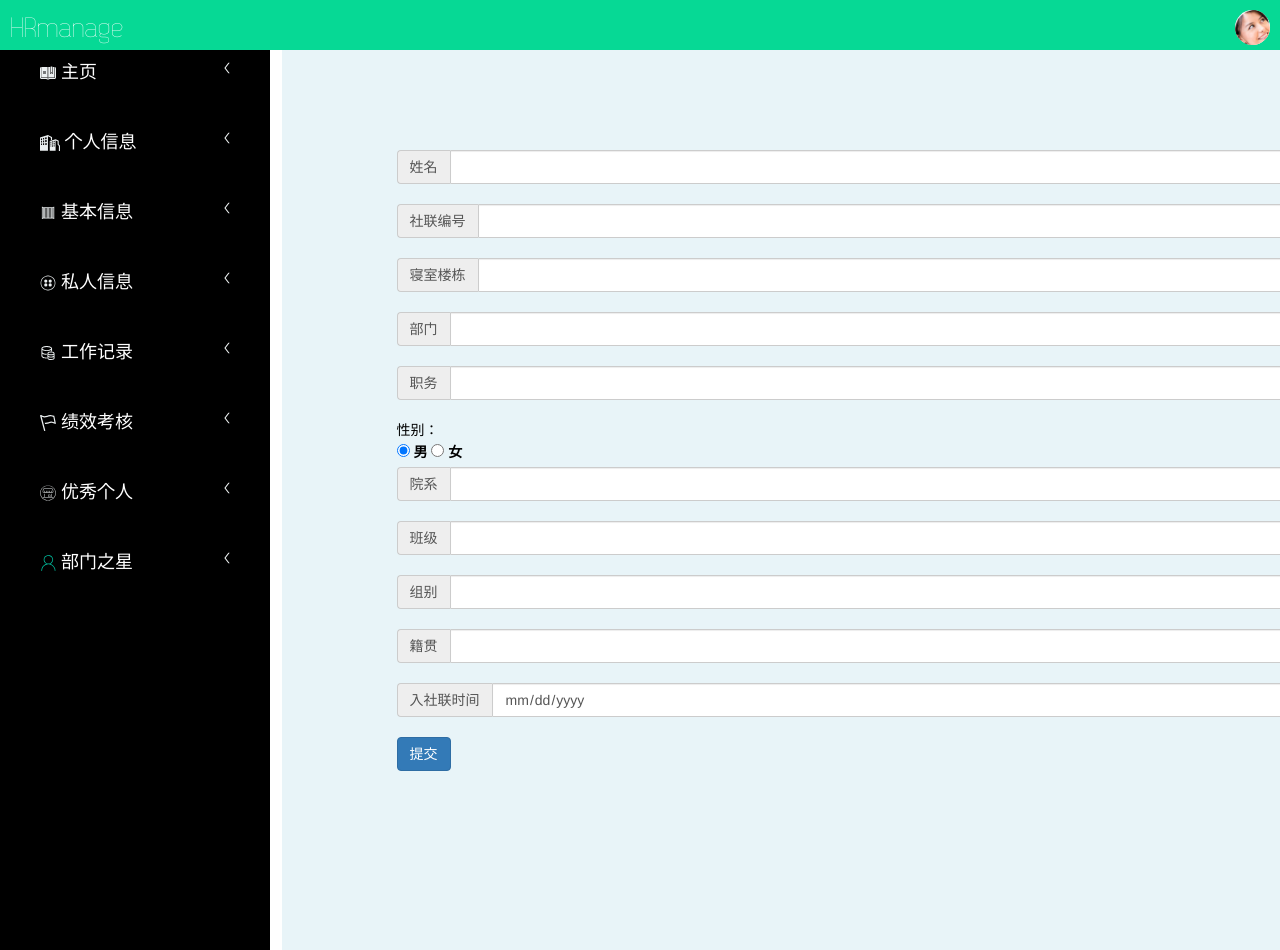
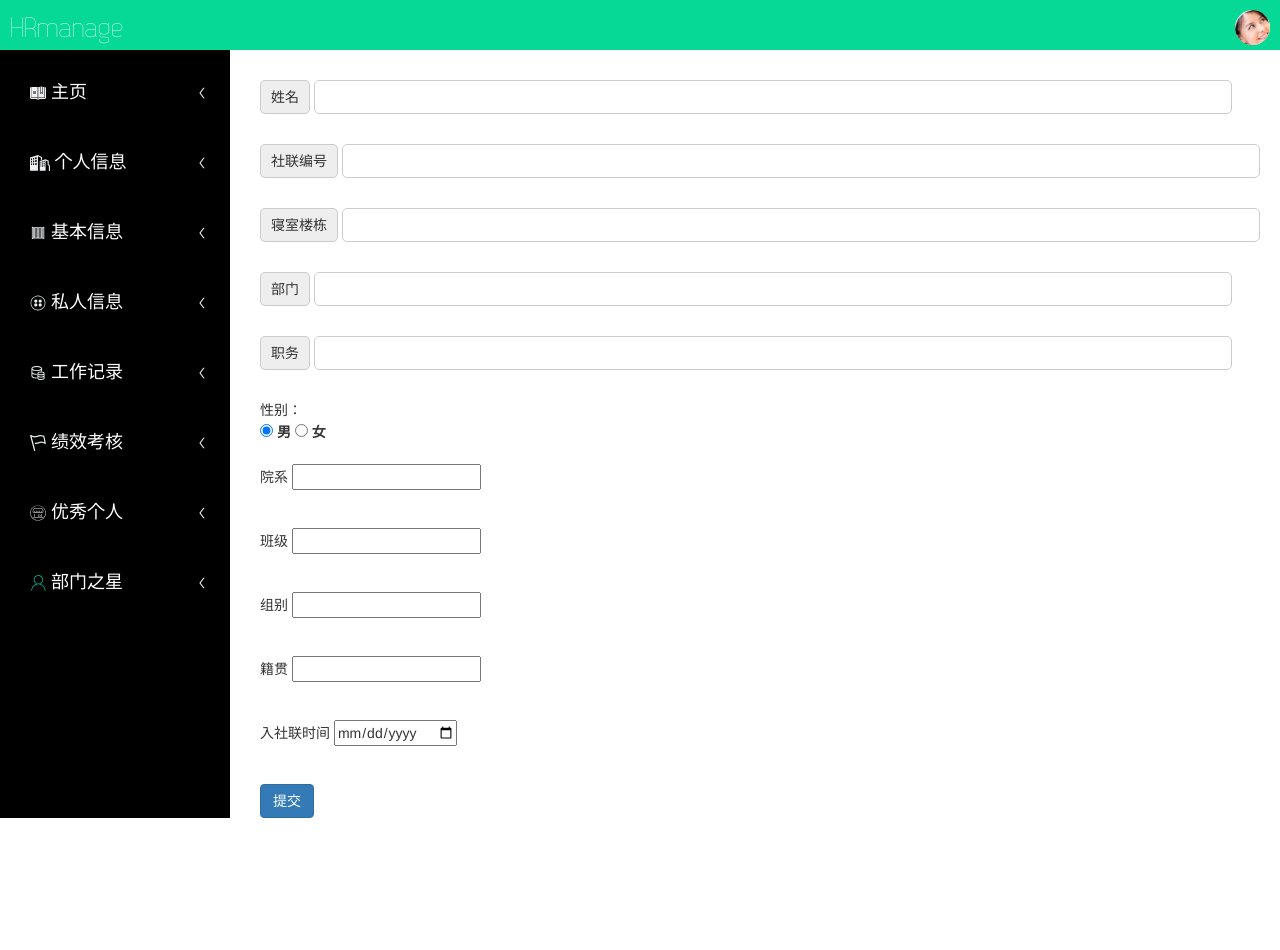
Before and after one commit to AnClark/AUHRSystem, a PHP site: page /CheckIn.html in a window 1280 px wide. After the commit the page ends 818 px from the top, so only its background shows below. Run offline with PHP 8.4, Linux system fonts and the light colour scheme; some libraries are stand-ins or nearby versions.

Commit message:
重新设计前端界面

```diff
--- a/CheckIn.html
+++ b/CheckIn.html
@@ -32,95 +32,108 @@
 </div>
 <div class="select">
     <div class="select_section1">
-<img src="image/privacy.svg">&nbsp;主页 <img src="image/ic_chevron_left.svg" align="right"></div>
+<img src="image/privacy.svg">&nbsp;主页 <img src="image/ic_chevron_left.svg" align="right" style="padding-right:20px; padding-top:5px"></div>
     <div class="select_section1">
-<img src="image/productCore.svg">&nbsp;个人信息<img src="image/ic_chevron_left.svg" align="right">
+<img src="image/productCore.svg">&nbsp;个人信息<img src="image/ic_chevron_left.svg" align="right" style="padding-right:20px; padding-top:5px">
   </div>
     <div class="select_section1">
-<img src="image/shaxian.svg">&nbsp;基本信息<img src="image/ic_chevron_left.svg" align="right">
+<img src="image/shaxian.svg">&nbsp;基本信息<img src="image/ic_chevron_left.svg" align="right" style="padding-right:20px; padding-top:5px">
   </div>
     <div class="select_section1">
-<img src="image/niukou.svg">&nbsp;私人信息<img src="image/ic_chevron_left.svg" align="right">
+<img src="image/niukou.svg">&nbsp;私人信息<img src="image/ic_chevron_left.svg" align="right" style="padding-right:20px; padding-top:5px">
   </div>
     <div class="select_section1">
-<img src="image/积分.svg">&nbsp;工作记录<img src="image/ic_chevron_left.svg" align="right"></div>
+<img src="image/积分.svg">&nbsp;工作记录<img src="image/ic_chevron_left.svg" align="right" style="padding-right:20px; padding-top:5px"></div>
     <div class="select_section1">
-<img src="image/足迹.svg">&nbsp;绩效考核<img src="image/ic_chevron_left.svg" align="right"></div>
+<img src="image/足迹.svg">&nbsp;绩效考核<img src="image/ic_chevron_left.svg" align="right" style="padding-right:20px; padding-top:5px"></div>
     <div class="select_section1">
-<img src="image/scdp_1.svg">&nbsp;优秀个人<img src="image/ic_chevron_left.svg" align="right"></div>
+<img src="image/scdp_1.svg">&nbsp;优秀个人<img src="image/ic_chevron_left.svg" align="right" style="padding-right:20px; padding-top:5px"></div>
     <div class="select_section1">
-<img src="image/user.svg">&nbsp;部门之星<img src="image/ic_chevron_left.svg" align="right">
+<img src="image/user.svg">&nbsp;部门之星<img src="image/ic_chevron_left.svg" align="right" style="padding-right:20px; padding-top:5px">
 </div>
 </div>
-<div class="body_whole">
-<div class="container">
+
+<div class="body-basement">
 
 <form id="main" method="post" action="core/checkin.core.php">
-<div class="main">
-   <div class="bs-example bs-example-form" role="form">
-      <div class="input-group">
-         <span class="input-group-addon">姓名</span>
-         <input name="Name" type="text" class="form-control">
-      </div>
-      </br>
- <div class="input-group">
-         <span class="input-group-addon">社联编号</span>
-         <input name="AUID" type="text" class="form-control">
-      </div>
-      <br>
- <div class="input-group">
-      <span class="input-group-addon">寝室楼栋</span>
-      <input name="Dormbuild" type="text" class="form-control" />
- </div>
-      <br> <div class="input-group">
-         <span class="input-group-addon">部门</span>
-         <input name="Department" type="text" class="form-control">
-      </div>
-      <br>
-	    <div class="input-group">
-         <span class="input-group-addon">职务</span>
-         <input name="Occupation" type="text" class="form-control">
-      </div>
+
+<div class="body-main">
+
+	<div class="form-line">
+         <span class="form-indicator">姓名</span>
+         <input name="Name" type="text" class="form-textbox">
 		<br>
 	</div>
- <div>
+
+	<div class="form-line">
+         <span class="form-indicator">社联编号</span>
+         <input name="AUID" type="text" class="form-textbox">
+		 <br>
+	</div>
+
+	<div class="form-line">
+			<span class="form-indicator">寝室楼栋</span>
+			<input name="Dormbuild" type="text" class="form-textbox">
+			<br>
+	</div>
+
+	<div class="form-line">
+         <span class="form-indicator">部门</span>
+         <input name="Department" type="text" class="form-textbox">
+
+      <br>
+	</div>
+
+	<div class="form-line">
+         <span class="form-indicator">职务</span>
+         <input name="Occupation" type="text" class="form-textbox">
+		<br>
+	</div>
+
+	<div id="GenderSelector" class="form-line">
             性别：<br />
          <input name="Gender" id="admin" type="radio" value="user" checked="checked"/>
             <label for="admin">男</label>
          <input name="Gender" id="user" type="radio" value="user" />
             <label for="user">女</label>
 	</div>
-   <div class="input-group">
-         <span class="input-group-addon">院系</span>
-         <input name="Faculty" type="text" class="form-control">
+
+	<div class="form-line">
+         <span>院系</span>
+         <input name="Faculty" type="text">
+		 </br>
 	</div>
+
+	<div class="form-line">
+         <span>班级</span>
+         <input name="Class" type="text" >
 		</br>
-<div class="input-group">
-         <span class="input-group-addon">班级</span>
-         <input name="Class" type="text" class="form-control">
 	</div>
+
+	<div class="form-line">
+         <span>组别</span>
+         <input name="GroupInDepart" type="text">
 		 </br>
-<div class="input-group">
-         <span class="input-group-addon">组别</span>
-         <input name="GroupInDepart" type="text" class="form-control">
 	</div>
+
+	<div class="form-line">
+         <span>籍贯</span>
+         <input name="Hometown" type="text" >
 			</br>
-      <div class="input-group">
-         <span class="input-group-addon">籍贯</span>
-         <input name="Hometown" type="text" class="form-control">
 	</div>
+
+	<div class="form-line">
+         <span >入社联时间</span>
+         <input name="ArrivalTime" type="date" >
       </br>
-      <div class="input-group">
-         <span class="input-group-addon">入社联时间</span>
-         <input name="ArrivalTime" type="date" class="form-control">
 	</div>
-      </br>
+
       <button type="button" class="btn btn-primary" onclick="validate_input()" data-toggle="button" aria-pressed="false" autocomplete="off">
 		提交
 		</button>
 </div>
 </form>
 </div>
-</div>
+
 </body>
 </html>
--- a/core/connect.php
+++ b/core/connect.php
@@ -5,6 +5,8 @@
 ************************************************************/
 	$con = mysql_connect()
 		or die("连接数据库失败！<br>" . mysql_error());
+
+	mysql_query("SET NAMES utf8", $con);
 
 	global $con;
 
--- a/hrHome.css
+++ b/hrHome.css
@@ -4,49 +4,60 @@ body{
 }
 @font-face {
     font-family: FontAwesome;
-    src: url(/FontAwesome.otf);
+    src: url(FontAwesome.otf);
 }
 @font-face {
     font-family: Dekar;
-    src: url(/Dekar.otf);
+    src: url(Dekar.otf);
 }
 @font-face {
     font-family: Dekar1;
-    src: url(/DekarLight.otf);
+    src: url(DekarLight.otf);
 }
 .header{
+	position:fixed;
+	top:0px;
+
     margin:0px;
     padding:0px;
     background-color:rgba(6,217,149,1);
     width:100%;
     height:50px;
-    float:left;
+
     color: white;
     font-size: 28px;
     padding: 10px;
 	font-family:Dekar1;
+
+	z-index:999;
 }
 .select{
-    margin:0px;
-    padding:0px;
+	position:fixed;
+	top:50px;
+
+    padding-top:30px;
+    padding-left:30px;
+
+
     background-color:rgba(0,0,0,1);
-    width:270px;
-    height:900px;
-    float:left;
+    width:230px;
+    height:100%;
     color: white;
     font-size: 18px;
 
 }
 .select_section1{
-    margin:0px auto auto 30px;
-    padding:18px 80px auto 15%;
+    margin-left:0px;
+    padding-left:0px;
     background-color:rgba(0,0,0,1);
-    width:215px;
+    width:100%;
     height:70px;
     float:left;
     color: white;
     font-size: 18px;
-    padding: 10px;
+    padding: 0px;
+
+	z-index:998;
 }
 .select_section2{
     margin:5px auto auto auto;
@@ -72,15 +83,65 @@ body{
 	overflow:hidden;
 	padding:0;
 }
+
+.body-basement
+{
+	position:relative;
+
+	height:100%;
+	width:100%;
+
+	padding-left:260px;
+	padding-top:80px;
+}
+
+.form-line
+{
+	margin-bottom: 30px;
+	height:34px;
+}
+
+
+.form-indicator
+{
+
+	height:110%;
+	padding:8px 10px 8px 10px;
+
+	border-style:solid;
+	border-width:1px;
+	border-color:rgb(204,204,204);
+	border-radius: 5px;
+	background-color:rgb(238,238,238);
+/* 	width:100px; */
+	width:10%;
+}
+
+.form-textbox
+{
+	height:100%;
+	border-style:solid;
+	border-width:1px;
+	border-color:rgb(204,204,204);
+	border-radius: 5px;
+	padding-left:10px;
+	width:90%;
+}
+
+
+/* The following CSS styles act bad. Deprecated.
 .body_whole
 {
-	float:right;
-    background-color:rgb(232,244,248);
-    width:78%;
-    height:900px;
-    color: black;
-	overflow:hidden;
-	padding:100px;
+	float: right;
+	background-color: rgb(232,244,248);
+	width: 80%;
+	height: 900px;
+	color: black;
+	overflow: hidden;
+	padding-top: 63px;
+	padding-right: 300px;
+	padding-left: 0px;
+	padding-bottom: 48px;
 }
 
 .body_section1
@@ -136,6 +197,7 @@ body{
 	padding:20px;
 	font-weight:100;
 }
+*/
 .dic
 {
 	width:300px;
```
Lines whose indentation alone changed are shown as unchanged.
